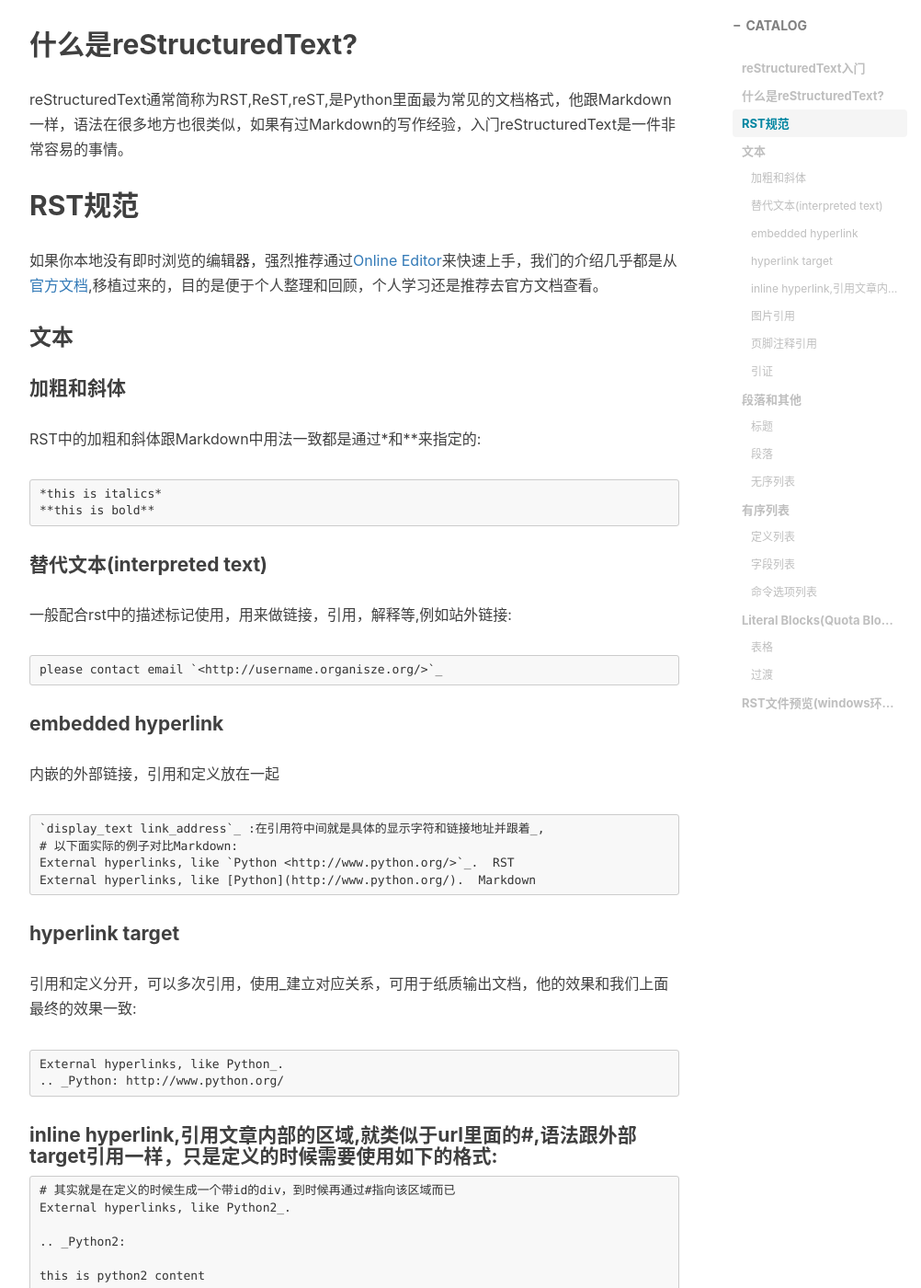
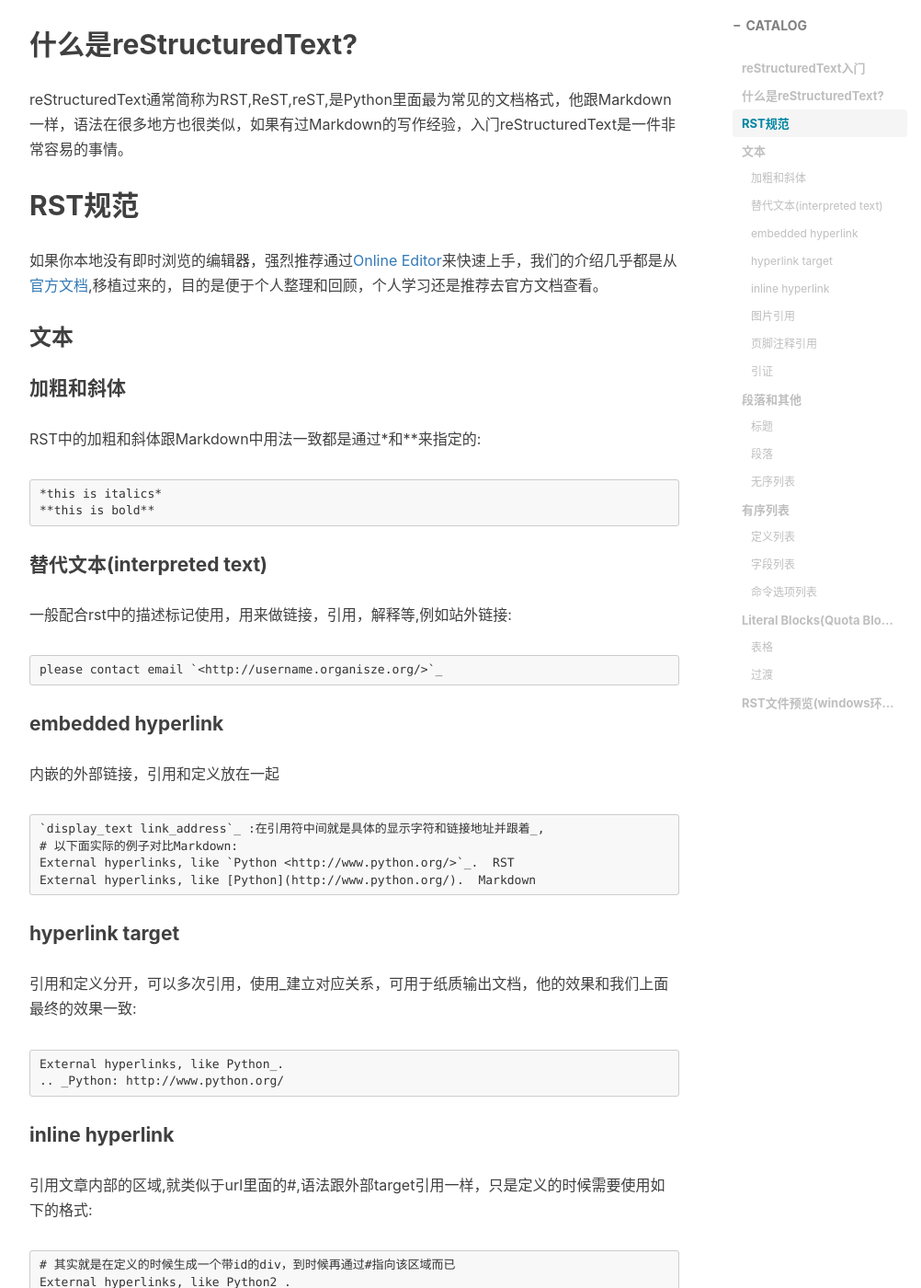
Before and after one commit to TommyLike/tommylike.github.io, a Jekyll site: the page built from _posts/2016-8-22-RST.markdown, in a window 1280 px wide and 1400 px high, scrolled down 610 px. Shown: the whole window at 92% size, without its empty margins (233-1235 px from the left). Built offline with Jekyll 4.4.1, drawn with Linux system fonts in a browser that asks for light colours; nearby versions of some CDN libraries; comment, search, counter and statistics services are not loaded; some of the changed text lies outside the part shown.

Commit message:
Update 2016-8-22-RST.markdown

````diff
--- a/_posts/2016-8-22-RST.markdown
+++ b/_posts/2016-8-22-RST.markdown
@@ -57,7 +57,8 @@ External hyperlinks, like Python_.
 .. _Python: http://www.python.org/
 ```
 
-#### inline hyperlink,引用文章内部的区域,就类似于url里面的\#,语法跟外部target引用一样，只是定义的时候需要使用如下的格式:
+#### inline hyperlink
+引用文章内部的区域,就类似于url里面的\#,语法跟外部target引用一样，只是定义的时候需要使用如下的格式:
 
 ```rst
 # 其实就是在定义的时候生成一个带id的div，到时候再通过#指向该区域而已
@@ -83,7 +84,7 @@ This is title
      .. image:: images/ball1.gif (这里支持相对和绝对路径)
 ```
 
-如果需要在inline中使用png图标，可以配合使用||:
+如果需要在inline中使用png图标，可以配合使用\|\|:
 
 ```rst
      The |biohazard| symbol must be used on containers used to dispose of medical waste.
````
Also changed, not shown: other parts of _posts/2016-8-22-RST.markdown (+1 -1 lines).
